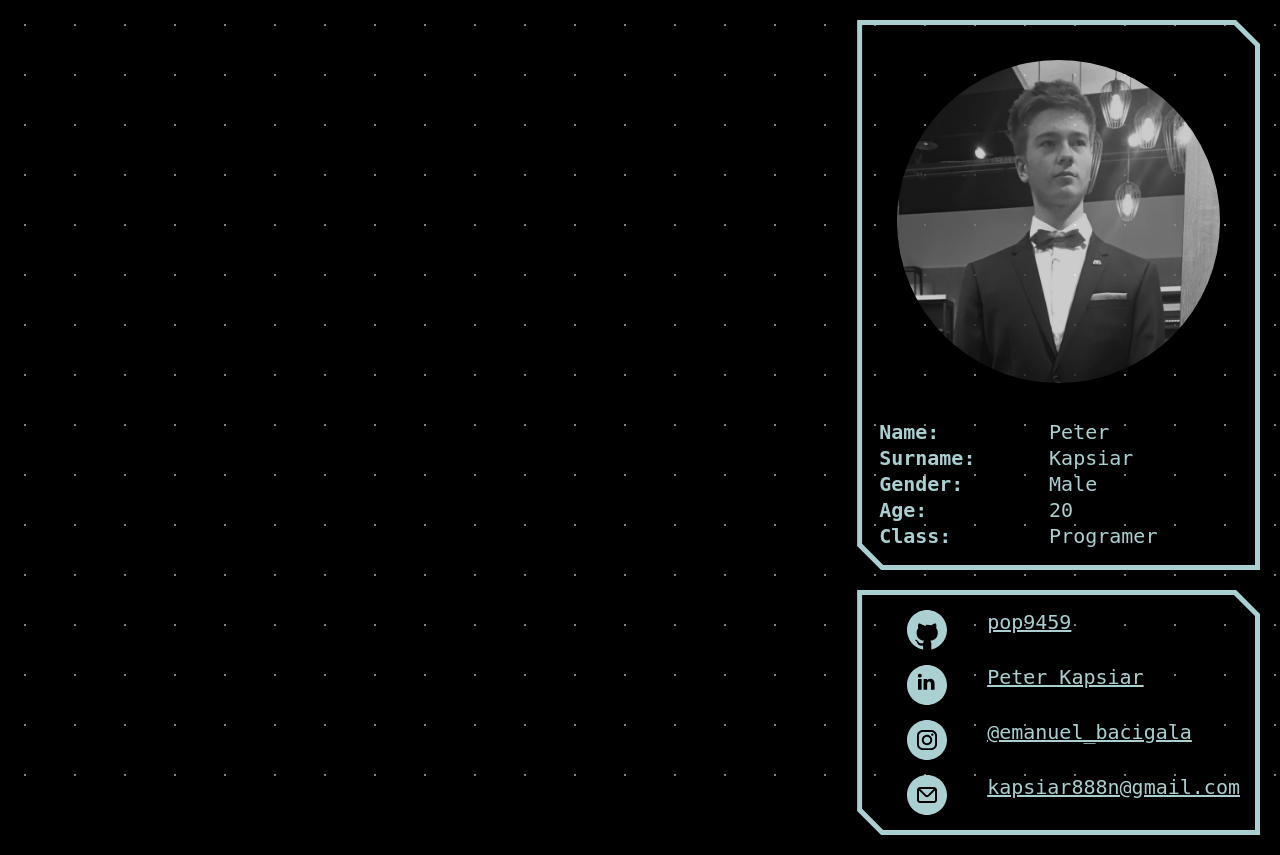
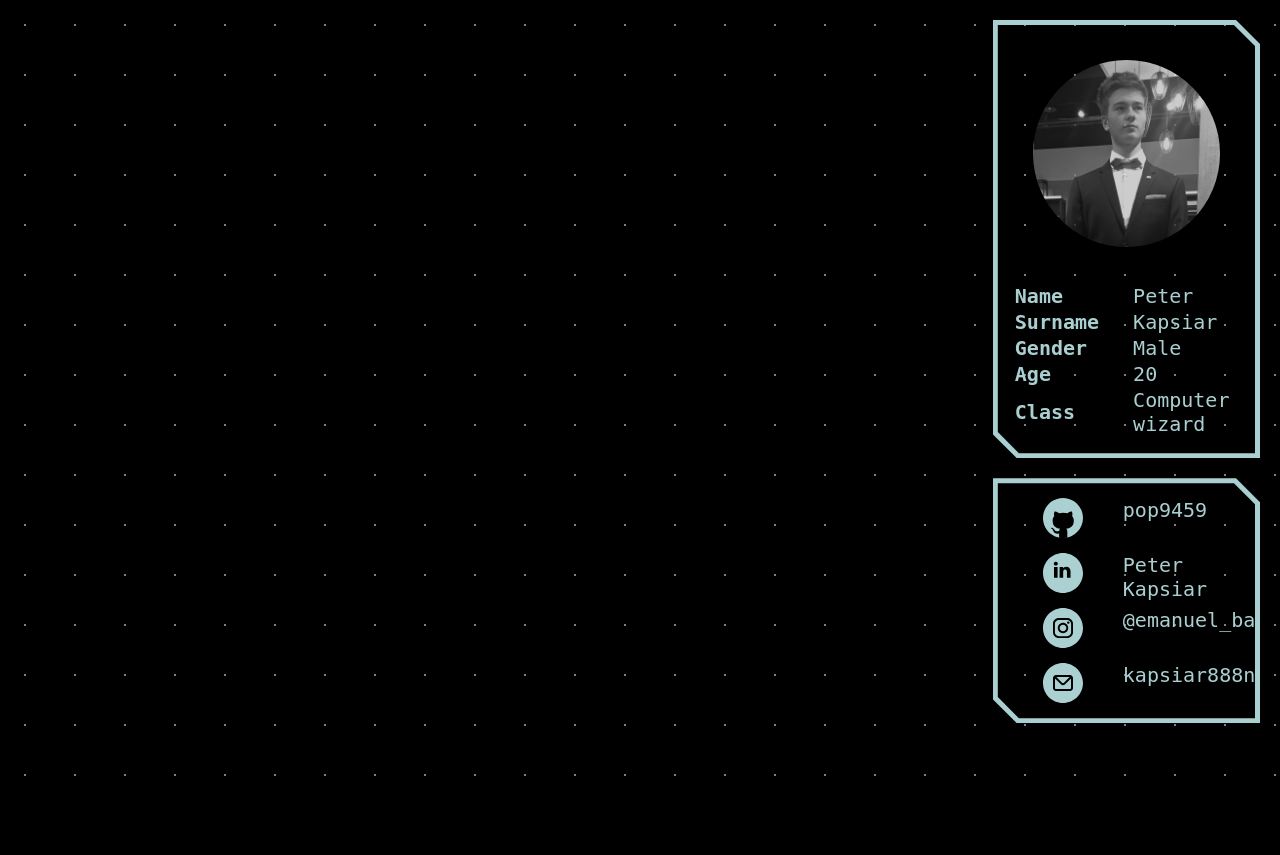
Before and after one commit to pop9459/personalWebsite, a PHP site: page / in a window 1280 px wide. After the commit the page ends 776 px from the top, so only its background shows below. Run offline with PHP 8.4, Linux system fonts and the light colour scheme.

Commit message:
minor changes

```diff
--- a/css/main.css
+++ b/css/main.css
@@ -27,7 +27,7 @@ body
 #landingPageContent
 {
     display: grid;
-    grid-template-columns: 2fr 5fr 2fr;
+    grid-template-columns: 24vw 1fr 24vw;
 }
 
 
@@ -41,6 +41,7 @@ body
 
 #profileInfo table th
 {
+    padding-right: 2rem;
     text-align: left;
     font-weight: bolder;
 }
@@ -70,7 +71,6 @@ body
 
     display: flex;
     flex-direction: column;
-    justify-content: center;
 
     margin: auto;
     width: 100%;
@@ -106,4 +106,5 @@ body
     padding: 0;
     gap: 10px;
     color: #aacfd1;
+    text-decoration: none;
 }
--- a/html/landingPageContent.php
+++ b/html/landingPageContent.php
@@ -16,24 +16,24 @@
             <img class="image" src="img/profilePic.jpg" alt="profilePic">
             <table>
                 <tr>
-                    <th>Name:</th>
+                    <th>Name</th>
                     <td>Peter</td>
                 </tr>
                 <tr>
-                    <th>Surname:</th>
+                    <th>Surname</th>
                     <td>Kapsiar</td>
                 </tr>
                 <tr>
-                    <th>Gender:</th>
+                    <th>Gender</th>
                     <td>Male</td>
                 </tr>
                 <tr>
-                    <th>Age:</th>
+                    <th>Age</th>
                     <td><?php echo $age;?></td>
                 </tr>
                 <tr>
-                    <th>Class:</th>
-                    <td>Programer</td>
+                    <th>Class</th>
+                    <td>Computer wizard</td>
                 </tr>
 
             </table>
--- a/scripts/main.js
+++ b/scripts/main.js
@@ -1,7 +1,7 @@
 import {textSplash, backgroundIntroduce} from  "./loadAnimations.js";
 import {loadMainPageContent, animateWidgets} from "./loadMainpage.js";
 window.onload = function() {
-    let doLoadAnimations = true;
+    let doLoadAnimations = false;
     let doTextSplash = true;
 
     if(doLoadAnimations)
@@ -21,7 +21,8 @@ window.onload = function() {
     }
     else
     {
+        // Load the main page content without animations
         backgroundIntroduce();
-        loadMainPageContent();  // Load the main page content without animations
+        loadMainPageContent();
     }
 };
```
